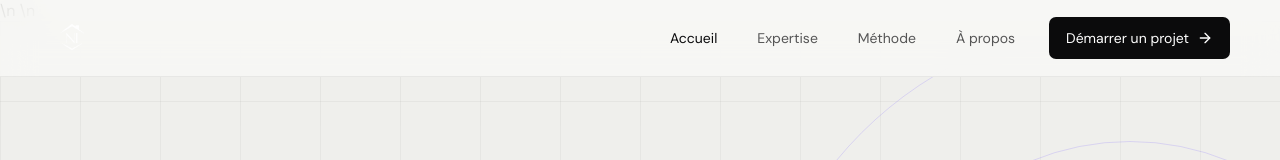
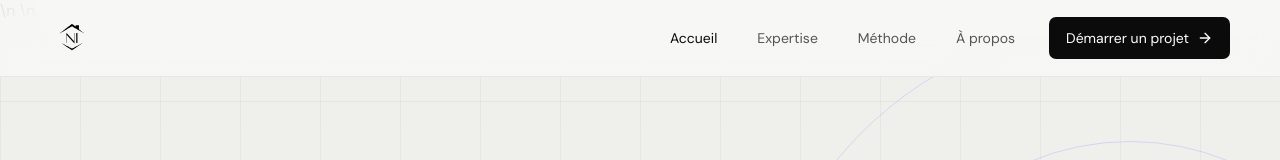
Before and after one commit to NaoussiLionel/Naoussi-industries, a React (Create React App) app: page / in a window 1280 px wide. Shown: the top 160 px of the page. Built offline with nearby package versions, Linux system fonts and the light colour scheme.

Commit message:
Use black Naoussi Industries logo in header and footer

```diff
--- a/src/App.js
+++ b/src/App.js
@@ -58,7 +58,7 @@ function App() {
       <header className="header">
         <div className="container nav">
           <button className="brand" onClick={() => go("Accueil")} aria-label="Naoussi Industries">
-            <img className="brand-logo" src="/ni white logo.svg" alt="Naoussi Industries" />
+            <img className="brand-logo" src="/ni black logo.svg" alt="Naoussi Industries" />
           </button>
 
           <nav className={open ? "nav-links open" : "nav-links"}>
@@ -190,7 +190,7 @@ function App() {
       <footer>
         <div className="container footer-grid">
           <div>
-            <div className="footer-brand"><img className="brand-logo" src="/ni white logo.svg" alt="Naoussi Industries" /></div>
+            <div className="footer-brand"><img className="brand-logo" src="/ni black logo.svg" alt="Naoussi Industries" /></div>
             <p>Design, digital, architecture & ingénierie.<br/>Des idées transformées en solutions.</p>
           </div>
           <div>
```
